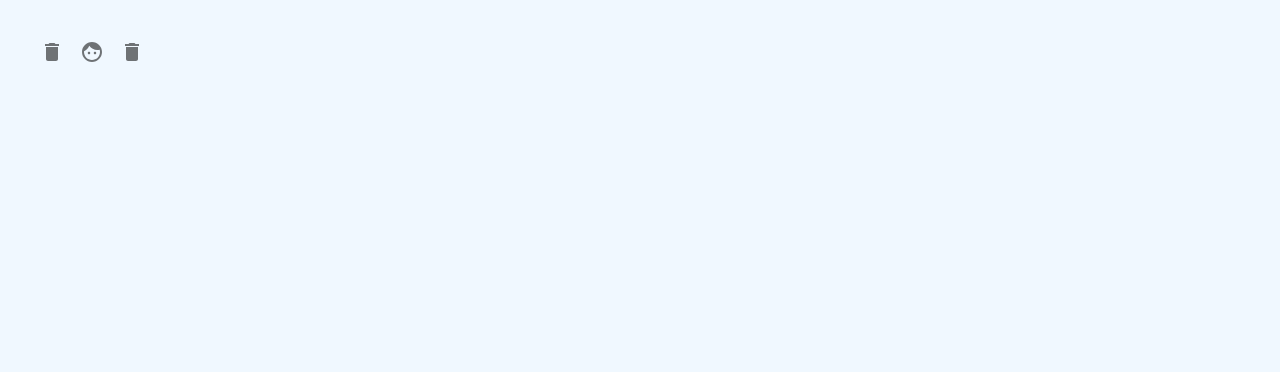
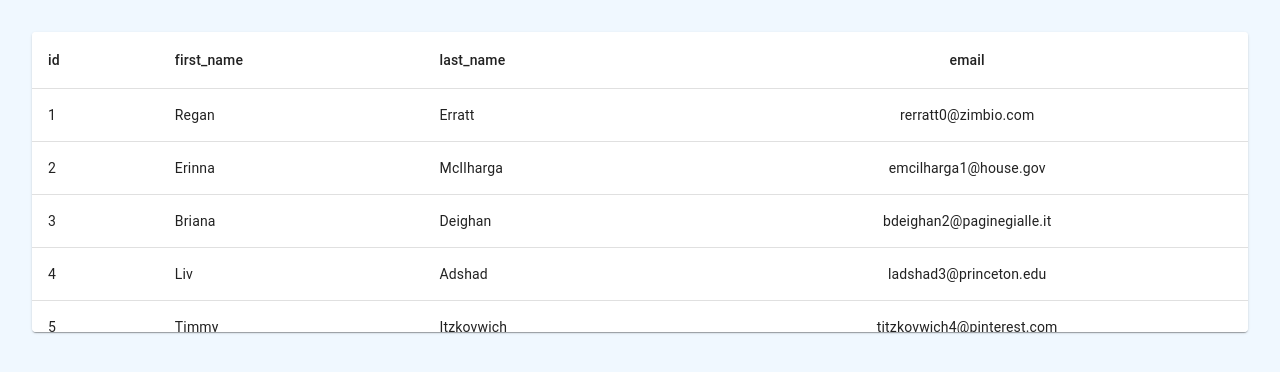
Before and after one commit to mentorvikash/react-mui-youtube, a React (Create React App) app: page / in a window 1280 px wide. Shown: the top 372 px of the page. Built offline with nearby package versions, Linux system fonts and the light colour scheme.

Commit message:
mui table lession

```diff
--- a/src/App.tsx
+++ b/src/App.tsx
@@ -2,6 +2,7 @@ import React from "react";
 import "./App.css";
 import MuiList from "./components/D28List/MuIList";
 import MuiTooltip from "./components/D30Tooltip/MuiTooltip";
+import MuiTable from "./components/D31Table/MuiTable";
 // import MuiChip from "./components/D28Clip/MuiCliip";
 // import MuiBatch from "./components/D27Badge/MuiBadge";
 // import MuiBottomNavigatoin from "./components/D26BottomNavigatoin/MuiBottomNavigatoin";
@@ -64,8 +65,8 @@ function App() {
       {/* <MuiBatch /> */}
       {/* <MuiList /> */}
       {/* <MuiChip /> */}
-      <MuiTooltip />
-
+      {/* <MuiTooltip /> */}
+      <MuiTable />
     </div>
   );
 }
--- /dev/null
+++ b/src/components/D31Table/MuiTable.tsx
@@ -0,0 +1,106 @@
+import React from "react";
+import {
+  Paper,
+  TableContainer,
+  Table,
+  TableHead,
+  TableBody,
+  TableRow,
+  TableCell,
+} from "@mui/material";
+
+function MuiTable() {
+  return (
+    <TableContainer component={Paper} sx={{ height: "300px" }}>
+      <Table aria-label="simple table" stickyHeader>
+        <TableHead>
+          <TableRow>
+            <TableCell>id</TableCell>
+            <TableCell>first_name</TableCell>
+            <TableCell>last_name</TableCell>
+            <TableCell align="center">email</TableCell>
+          </TableRow>
+        </TableHead>
+
+        <TableBody>
+          {tableData.map((el, index) => (
+            <TableRow
+              key={index}
+              sx={{ "&:last-child td, &:last-child th": { border: 0 } }}
+            >
+              <TableCell>{el.id}</TableCell>
+              <TableCell>{el.first_name}</TableCell>
+              <TableCell>{el.last_name}</TableCell>
+              <TableCell align="center">{el.email}</TableCell>
+            </TableRow>
+          ))}
+        </TableBody>
+      </Table>
+    </TableContainer>
+  );
+}
+
+export default MuiTable;
+
+const tableData = [
+  {
+    id: 1,
+    first_name: "Regan",
+    last_name: "Erratt",
+    email: "rerratt0@zimbio.com",
+  },
+  {
+    id: 2,
+    first_name: "Erinna",
+    last_name: "McIlharga",
+    email: "emcilharga1@house.gov",
+  },
+  {
+    id: 3,
+    first_name: "Briana",
+    last_name: "Deighan",
+    email: "bdeighan2@paginegialle.it",
+  },
+  {
+    id: 4,
+    first_name: "Liv",
+    last_name: "Adshad",
+    email: "ladshad3@princeton.edu",
+  },
+  {
+    id: 5,
+    first_name: "Timmy",
+    last_name: "Itzkovwich",
+    email: "titzkovwich4@pinterest.com",
+  },
+  {
+    id: 6,
+    first_name: "Alia",
+    last_name: "Pawlicki",
+    email: "apawlicki5@miibeian.gov.cn",
+  },
+  {
+    id: 7,
+    first_name: "Rod",
+    last_name: "Wittleton",
+    email: "rwittleton6@prlog.org",
+  },
+  {
+    id: 8,
+    first_name: "Nickolas",
+    last_name: "Weston",
+    email: "nweston7@craigslist.org",
+  },
+  {
+    id: 9,
+    first_name: "Akim",
+    last_name: "Cabrer",
+    email: "acabrer8@exblog.jp",
+  },
+  {
+    id: 10,
+    first_name: "Benito",
+    last_name: "Duddan",
+    email: "bduddan9@spiegel.de",
+  },
+];
```
